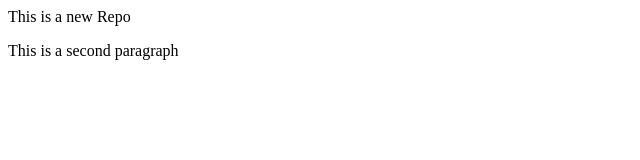
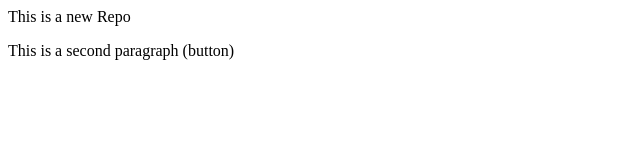
Before and after one commit to thrfs21/localrepo, a plain HTML site: page index.html in a window 1280 px wide. Shown: the full height of the page, 0-640 px from the left. Drawn offline with Linux system fonts and the light colour scheme.

```diff
--- a/index.html
+++ b/index.html
@@ -1,2 +1,2 @@
 <p>This is a new Repo</p>
-<p>This is a second paragraph</p>
+<p>This is a second paragraph (button)</p>
```
